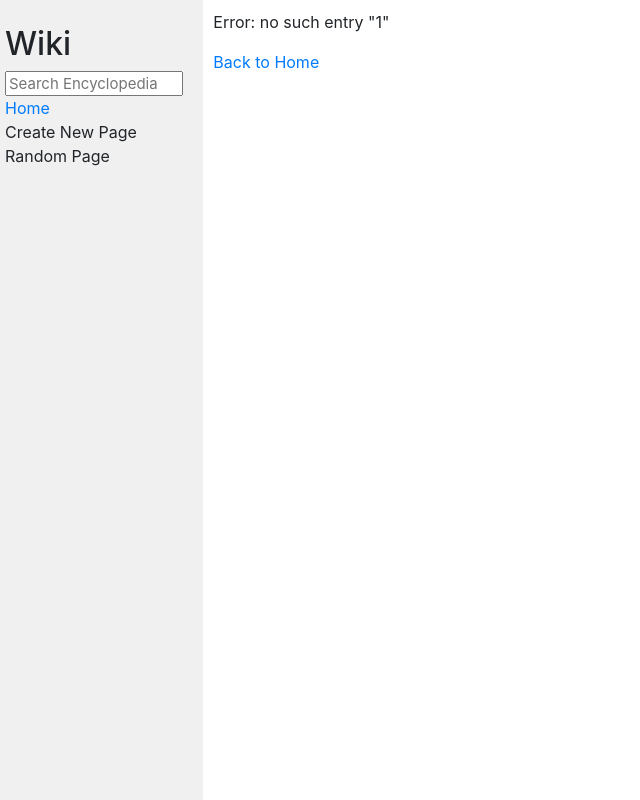
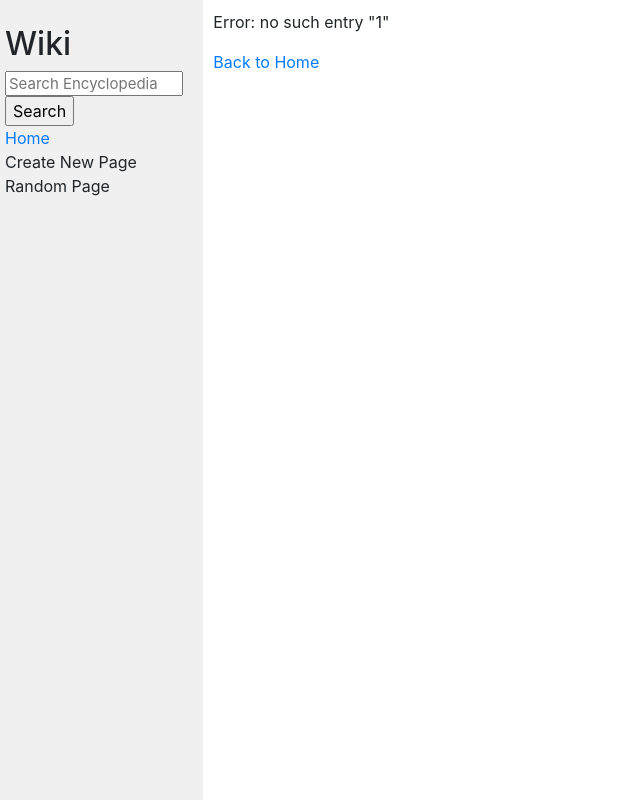
Before and after one commit to mwcsisk/test, a Django app: page /wiki/1 in a window 1280 px wide. Shown: the whole page, without its empty margins (0-640 px from the left). Run offline with Django 3.2, Linux system fonts and the light colour scheme; some libraries are stand-ins or nearby versions.

Commit message:
Add redirect if user searches for existing entry

```diff
--- a/encyclopedia/templates/encyclopedia/layout.html
+++ b/encyclopedia/templates/encyclopedia/layout.html
@@ -12,8 +12,9 @@
         <div class="row">
             <div class="sidebar col-lg-2 col-md-3">
                 <h2>Wiki</h2>
-                <form>
+                <form action="{% url 'search' %}" method="GET">
                     <input class="search" type="text" name="q" placeholder="Search Encyclopedia">
+                    <input type="submit" value="Search">
                 </form>
                 <div>
                     <a href="{% url 'index' %}">Home</a>
--- a/encyclopedia/urls.py
+++ b/encyclopedia/urls.py
@@ -4,5 +4,6 @@ from . import views
 
 urlpatterns = [
     path("", views.index, name="index"),
-    path("wiki/<str:title>", views.entry, name="entry")
+    path("wiki/<str:title>", views.entry, name="entry"),
+    path("search", views.search, name="search")
 ]
--- a/encyclopedia/views.py
+++ b/encyclopedia/views.py
@@ -1,4 +1,4 @@
-from django.shortcuts import render
+from django.shortcuts import render, redirect
 
 from . import util
 
@@ -19,3 +19,12 @@ def entry(request, title):
         return render(request, "encyclopedia/error.html", {
             "title": title
         })
+
+def search(request):
+    query = request.GET.get('q', '')
+    if query in util.list_entries():
+        return redirect('entry', title=query)
+    else:
+        return render(request, "encyclopedia/error.html", {
+            "title": query
+        })
```
